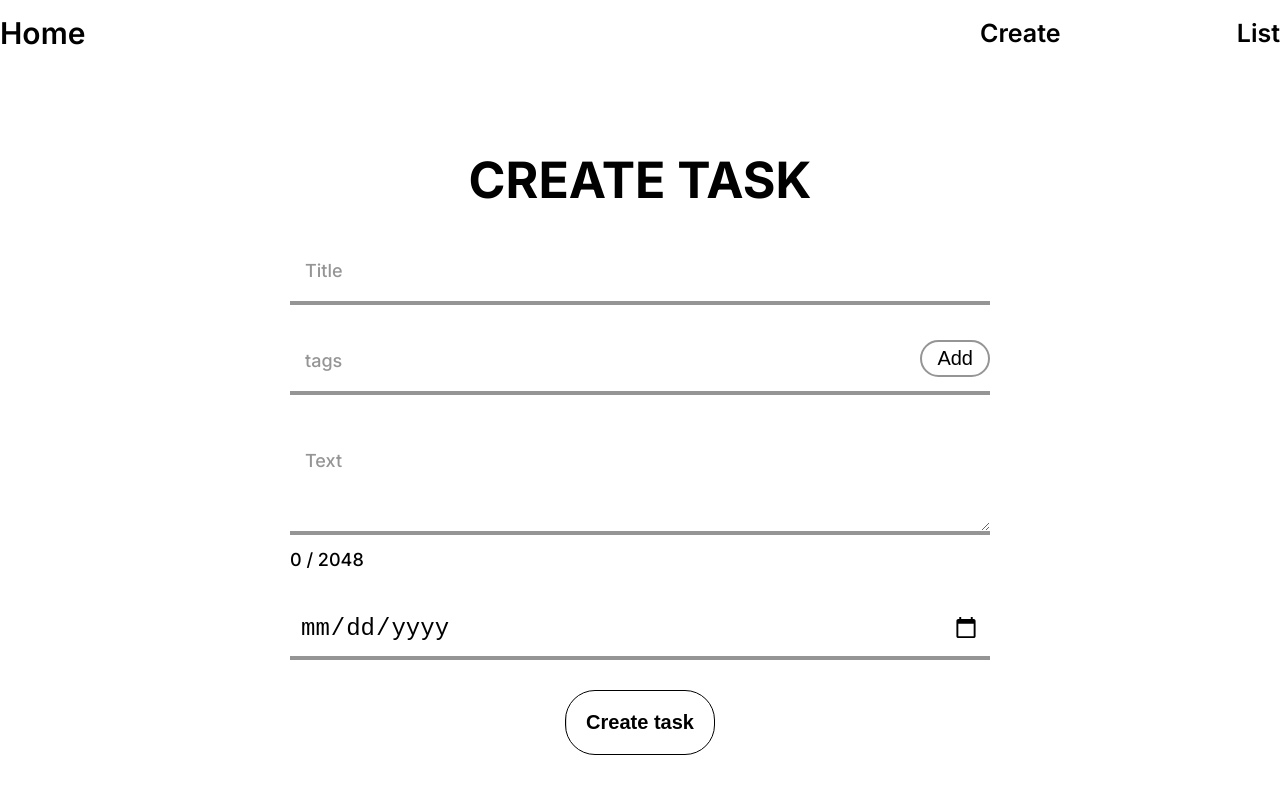
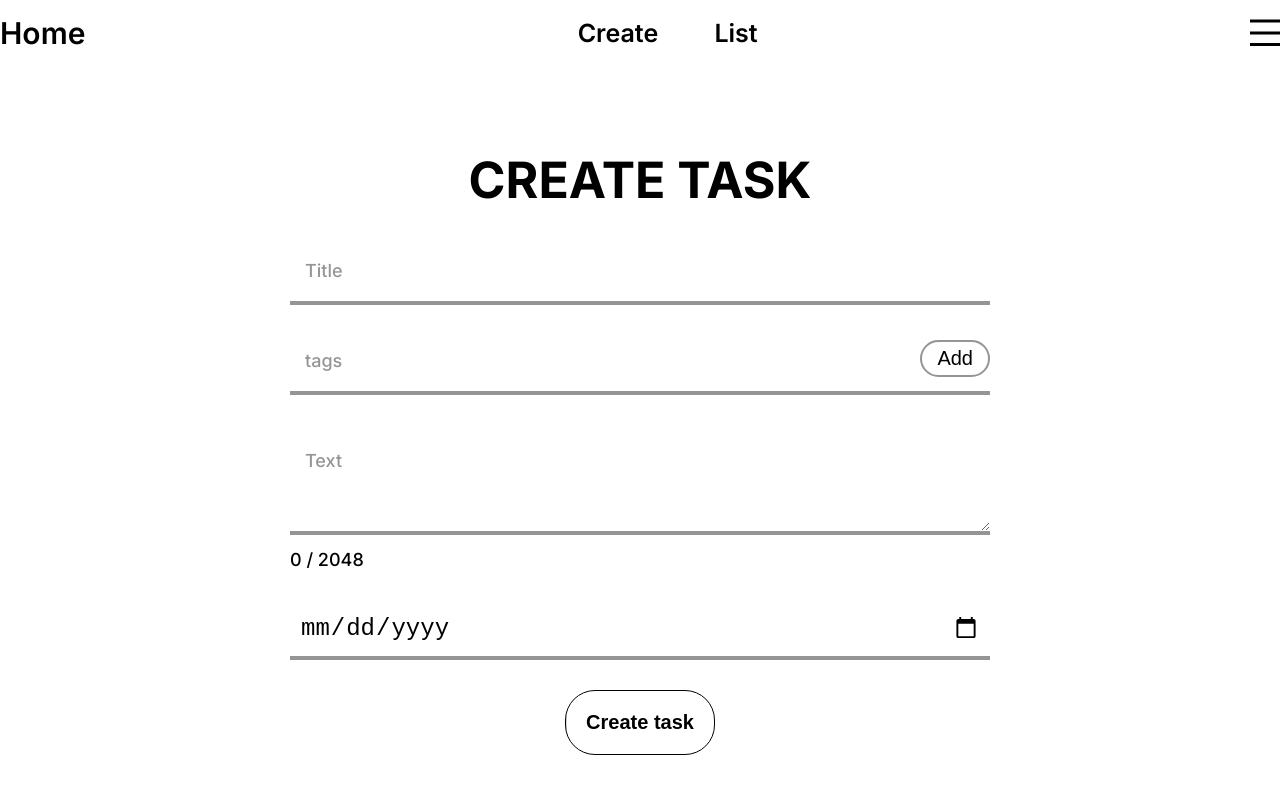
Before and after one commit to V0rTeXGG/advancedTodoList, a Vue app: page / in a window 1280 px wide. Shown: the top 794 px of the page. Built offline with nearby package versions, Linux system fonts and the light colour scheme.

Commit message:
updated functional

```diff
--- a/src/components/app-header.vue
+++ b/src/components/app-header.vue
@@ -22,6 +22,11 @@
           </router-link>
         </ul>
       </nav>
+      <button class="header-nav__profile">
+        <span  class="header-nav__profile__line"></span>
+        <span  class="header-nav__profile__line"></span>
+        <span  class="header-nav__profile__line"></span>
+      </button>
     </div>
   </header>
 </template>
--- a/src/style/header.scss
+++ b/src/style/header.scss
@@ -23,7 +23,7 @@
 }
 
 .header-nav {
-  width: 300px;
+  width: 180px;
 
   .header-nav__list {
     @include displayFlex;
@@ -49,3 +49,31 @@
     }
   }
 }
+
+.header-nav__profile {
+  position: relative;
+  width: 30px;
+  height: 25px;
+
+  .header-nav__profile__line {
+    position: absolute;
+    left: 0;
+    width: 100%;
+    height: 3px;
+    background-color: $colorBlack;
+
+    &:nth-child(1) {
+      top: 0;
+      transform: translateY(-50%);
+    }
+
+    &:nth-child(2) {
+      top: 50%;
+      transform: translateY(-50%);
+    }
+
+    &:nth-child(3) {
+      bottom: 0;
+    }
+  }
+}
--- a/src/style/list.scss
+++ b/src/style/list.scss
@@ -72,6 +72,28 @@
       text-transform: uppercase;
       font-weight: 600;
     }
+  }
+}
+
+.wrapper-pages {
+  @include displayFlex;
+  justify-content: start;
+  gap: 5px;
+
+  .wrapper-pages__page {
+    padding: 5px 8px;
+    border: 1px solid $colorBlack;
+    border-radius: 5px;
+    font-size: 24px;
+    transition: all .1s linear;
+
+    &:hover {
+      background-color: #dbdbdb;
+    }
+
+  }
+  .wrapper-pages__page.active {
+    background-color: #bebebe;
   }
 }
 
--- a/src/style/main.scss
+++ b/src/style/main.scss
@@ -37,6 +37,10 @@ input {
 
 textarea {
   border: none;
+
+  &:focus {
+    outline: none;
+  }
 }
 // main style
 
--- a/src/style/mixin.scss
+++ b/src/style/mixin.scss
@@ -17,7 +17,7 @@
   display: flex;
   justify-content: center;
   overflow: hidden;
-  max-width: 150px;
+  max-width: 200px;
   margin: auto;
   padding: 20px;
   border-radius: 30px;
--- a/src/style/task.scss
+++ b/src/style/task.scss
@@ -56,7 +56,3 @@
     font-weight: 500;
   }
 }
-
-.create-form__btn {
-  max-width: 170px;
-}
--- a/src/views/Create.vue
+++ b/src/views/Create.vue
@@ -4,7 +4,7 @@
     <div class="input-wrapper">
       <input
           v-model="title"
-          @focus="this.error = false"
+          @focus="this.isTitleEmpty = true"
           id="title" type="text"
           class="input-wrapper__input">
       <label
@@ -12,7 +12,7 @@
           for="title"
           class="input-wrapper__label">
         Title</label>
-      <p v-if="error" class="input-wrapper__error">Please fill in this field</p>
+      <p v-if="!isTitleEmpty" class="input-wrapper__error">Please fill in this field</p>
     </div>
     <div class="input-wrapper">
       <input
@@ -60,9 +60,11 @@
     <div class="input-wrapper">
       <input
           v-model="date"
+          @focus="this.isDateEmpty = true"
           type="date"
           id="Test_DatetimeLocal"
           class="input-wrapper__input input-wrapper__date">
+      <p v-if="!isDateEmpty" class="input-wrapper__error">Please fill in this field</p>
     </div>
       <button type="submit" class="create-form__btn"><span class="create-form__btn__text">Create task</span></button>
   </form>
@@ -82,14 +84,16 @@ export default {
       text: '',
       date: '',
       tags: [],
-      error: false,
+      isTitleEmpty: true,
+      isDateEmpty: true,
       addTask: false,
     }
   },
   methods: {
     submitHandler() {
-      if(this.title === '') {
-        return this.error = true;
+      if(this.title === '' || this.date === '') {
+        this.title === '' ? this.isTitleEmpty = false : this.isTitleEmpty;
+        this.date === '' ? this.isDateEmpty = false : this.isDateEmpty;
       } else {
         const task = {
           title: this.title,
--- a/src/views/List.vue
+++ b/src/views/List.vue
@@ -46,13 +46,16 @@
       <span class="list-table__titles__title">status</span>
       <span class="list-table__titles__title">Open</span>
     </div>
-    <div v-for="(task, id) in filterTasks" :key="task.id" class="list-table__item">
+    <div v-for="(task, id) in paginatedTasks" :key="task.id" class="list-table__item">
       <span class="list-table__item__title">{{id+1}}</span>
       <span class="list-table__item__title">{{task.title}}</span>
       <span class="list-table__item__title description">{{task.description}}</span>
       <span class="list-table__item__title">{{new Date(task.date).toLocaleDateString()}}</span>
       <span class="list-table__item__title">{{task.status}}</span>
       <router-link :to="'/task/' + task.id" tag="button" class="list-table__button">Open</router-link>
+    </div>
+    <div class="wrapper-pages">
+      <button v-for="pageNumber in totalPage" :key="pageNumber" @click="currentPage = pageNumber" class="wrapper-pages__page" :class="{active: pageNumber === currentPage}">{{pageNumber}}</button>
     </div>
   </div>
   <p v-else="" class="list-message-empty">There are no tasks</p>
@@ -65,6 +68,8 @@ export default {
       filter: '',
       tag: '',
       tags: [],
+      currentPage: 1,
+      tasksPerPage: 10,
     }
   },
   computed: {
@@ -84,6 +89,16 @@ export default {
           return task.status === this.filter
       });
     },
+    totalPage() {
+      return Math.ceil(this.tasks.length / 10)
+    },
+    paginatedTasks() {
+      const startIndex = (this.currentPage - 1) * this.tasksPerPage;
+      const endIndex = startIndex + this.tasksPerPage;
+      return this.filterTasks.slice(startIndex, endIndex);
+    }
+  },
+  methods: {
     addTag() {
       if(this.tag === '') {
         return;
@@ -92,8 +107,6 @@ export default {
       this.tag = '';
       localStorage.setItem('tags', JSON.stringify(this.tags));
     },
-  },
-  methods: {
     remove(tag) {
       this.tags = this.tags.filter(item => item !== tag);
       localStorage.setItem('tags', JSON.stringify(this.tags));
@@ -112,7 +125,7 @@ export default {
     if (savedTags) {
       this.tags = JSON.parse(savedTags);
     }
-  }
+  },
 }
 </script>
 
--- a/src/views/Task.vue
+++ b/src/views/Task.vue
@@ -13,6 +13,8 @@
       <div class="input-wrapper">
       <textarea
           v-model="text"
+          :readonly="this.task.status == 'completed'"
+          unselectable="on"
           id="text" class="input-wrapper__input input-wrapper__text"
           maxlength="2048"></textarea>
       <label
@@ -29,6 +31,7 @@
     <div class="input-wrapper">
       <input
           v-model="date"
+          :readonly="this.task.status == 'completed'"
           type="date"
           id="Test_DatetimeLocal"
           class="input-wrapper__input input-wrapper__date">
@@ -38,11 +41,12 @@
         <span class="">Complete task</span>
       </button>
     </span>
-    <button v-if="this.task.status == 'active'" type="submit" class="create-form__btn"><span class="create-form__btn__text">Change task</span></button>
-
+    <button v-if="this.task.status == 'active'" type="submit" class="create-form__btn">
+      <span class="create-form__btn__text">Change task</span>
+    </button>
     </form>
   </template>
-  <span v-else="">Task not found</span>
+  <span v-else>Task not found</span>
 </template>
 
 <script>
```
Also changed, not shown: src/components/ui/ui-slider.vue (added, +15 -0 lines).
